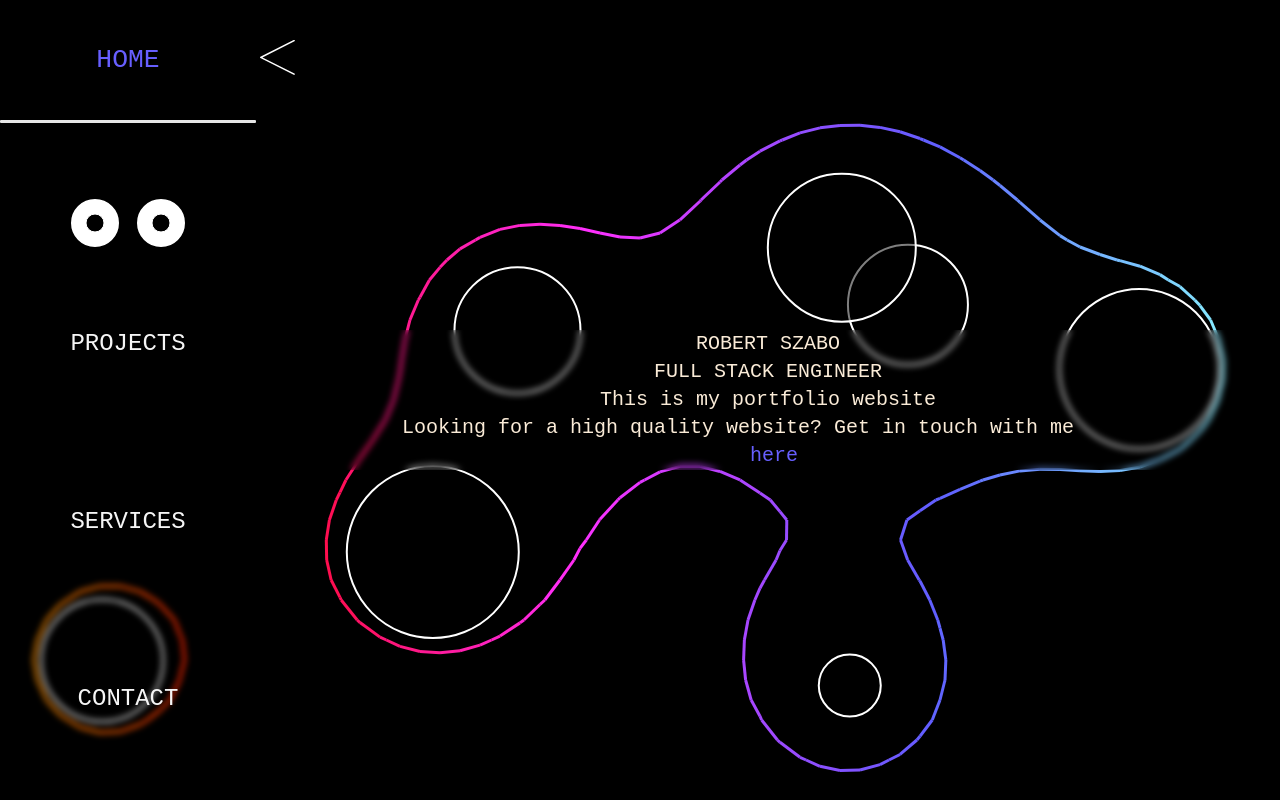
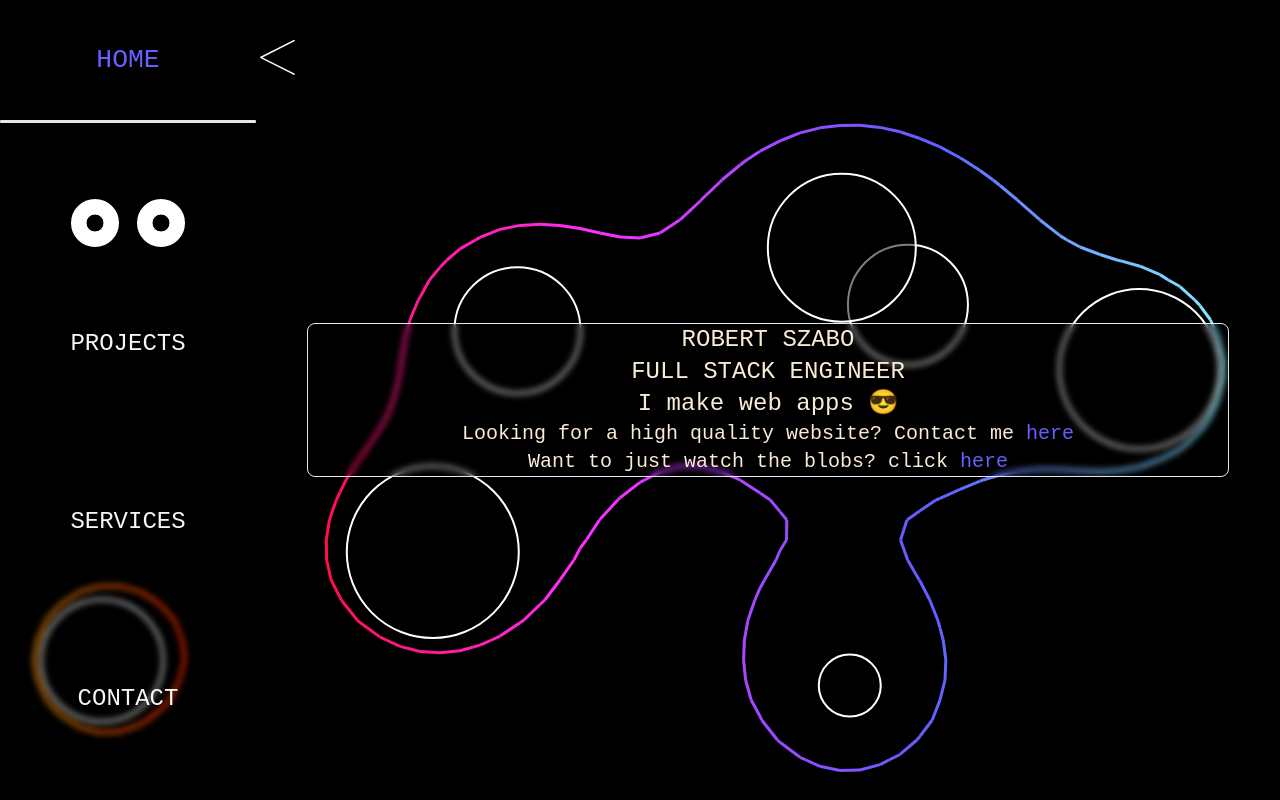
Before and after one commit to szabbbbu/ResumeWebsite, a Next.js app: page / in a window 1280 px wide. Built offline with nearby package versions, Linux system fonts and the light colour scheme.

Commit message:
change anim and fix hcaptcha bug?

```diff
--- a/src/app/globals.css
+++ b/src/app/globals.css
@@ -62,7 +62,7 @@
 .fade-in {
   opacity: 1;
   /* transform: translateY(0px); */
-  transition: 1s;
+  transition: 1s ease-in;
 }
 
 .grid-gap {
--- a/src/app/page.tsx
+++ b/src/app/page.tsx
@@ -2,36 +2,45 @@
 import Link from "next/link";
 import Animated from "@/components/Animated";
 import { showContentIfMobileMenuHidden } from "@/components/util/HideIfMobile";
+import { MouseEventHandler } from "react";
 
 export default function Home() {
   //TODO: don't start animations until the user closes the menu in mobile
   const showContent = showContentIfMobileMenuHidden();
   if (showContent)
   return (
-    <div className="flex flex-col sm:w-[100%] h-fit items-center my-[10%] bg-rgba">
-
-        <Animated delay={0}>
-          <h1 className="text-xl text-center">ROBERT SZABO</h1>
+    <div className="flex flex-col w-full h-fit justify-center items-center my-[10%]">
+      <div
+      className="add-blur border rounded-lg w-[90%] flex flex-col items-center justify-center">
+        <Animated delay={10}>
+          <h1 className="text-2xl text-center">ROBERT SZABO</h1>
         </Animated>
-        <Animated delay={1000} >
-          <h1 className="text-xl text-center uppercase">Full stack engineer</h1>
+        <Animated delay={110} >
+          <h1 className="text-2xl text-center uppercase">Full stack engineer</h1>
         </Animated>
-        <Animated delay={2000}>
-          <h2 className="text-center text-xl">This is my portfolio website</h2>
+        <Animated delay={210}>
+          <h2 className="text-center text-2xl">I make web apps 😎</h2>
         </Animated>
-        <Animated delay={3000}>
-          <h2 className="text-xl flex flex-wrap text-center">Looking for a high quality website? Get in touch with me
+        <Animated delay={310}>
+          <h2 className="text-xl text-center">
+            Looking for a high quality website?
           <Link href="/contact" className="w-full">
-
-              <span className=" text-siteBlue text-center">
-                &nbsp;here
-              </span>
-
-            </Link>
+            &nbsp;Contact me
+            <span className=" text-siteBlue text-center">
+              &nbsp;here
+            </span>
+          </Link>
           </h2>
 
         </Animated>
-
+      <Animated delay={410}>
+        <h3 className="text-xl text-center">Want to just watch the blobs? click
+          <Link href="/screensaver" className="add-blur text-siteBlue">
+            &nbsp;here
+          </Link>
+        </h3>
+      </Animated>
+      </div>
     </div>
   );
   return null;
--- /dev/null
+++ b/src/app/screensaver/page.tsx
@@ -0,0 +1,6 @@
+//page with nothing on it for background anim
+export default function Screensaver() {
+    return (
+        <></>
+    )
+}
--- a/src/components/Contact.tsx
+++ b/src/components/Contact.tsx
@@ -22,7 +22,7 @@ export default function Contact () {
 
     useEffect(() => {
         getHCaptchaKey().then(k => setHCaptchaKey(k));
-    }, []);
+    }, [setHCaptchaKey]);
 
     if (showContent)
         return (
```
